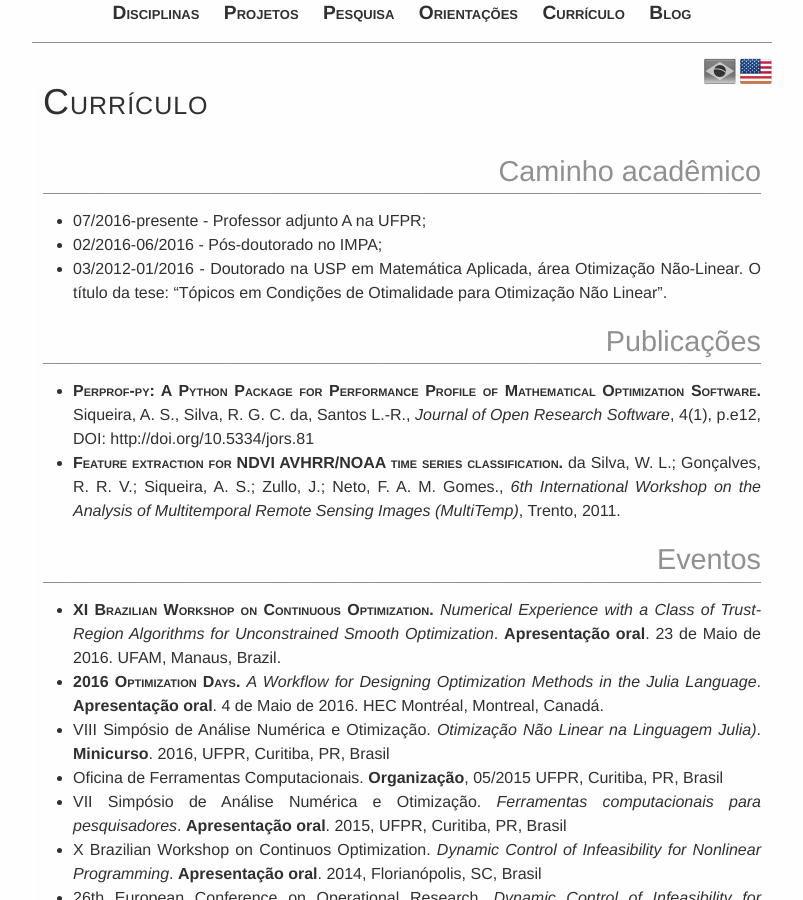
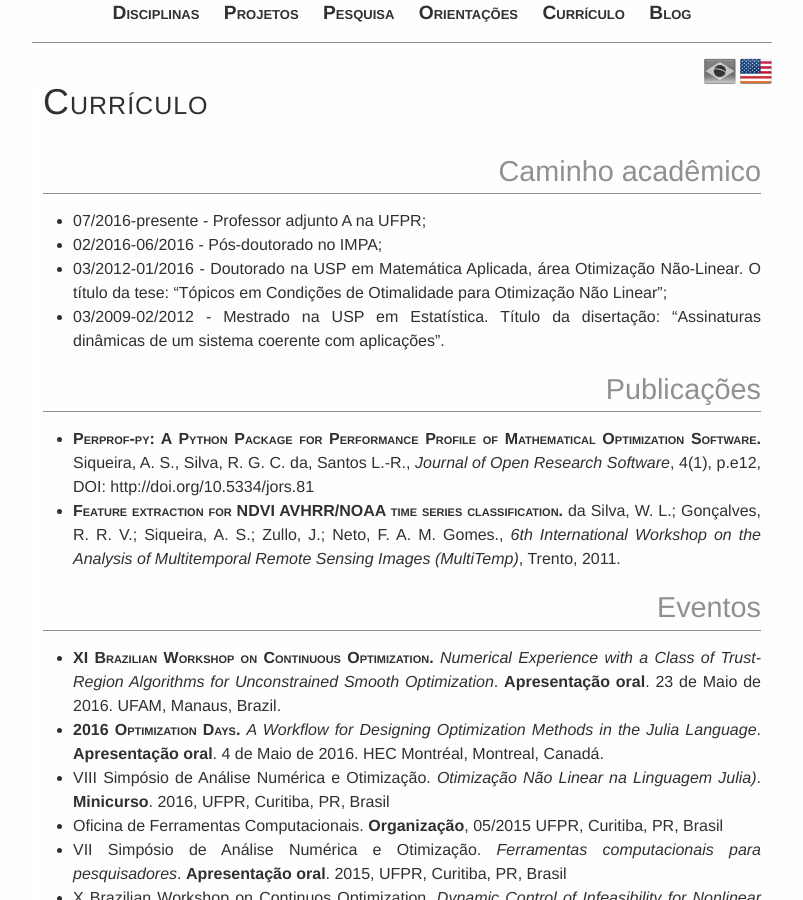
Before and after one commit to abelsiqueira/abelsiqueira.github.io-old, a Jekyll site: the page built from curriculum.br.md, in a window 1280 px wide and 900 px high, scrolled down 319 px. Shown: the whole window, without its empty margins (238-1041 px from the left). Built offline with Jekyll 4.4.1, drawn with Linux system fonts in a browser that asks for light colours.

Commit message:
Update curriculum.br.md

```diff
--- a/curriculum.br.md
+++ b/curriculum.br.md
@@ -13,7 +13,9 @@ permalink:  /br/curriculum/
   - 02/2016-06/2016 - Pós-doutorado no IMPA;
   - 03/2012-01/2016 - Doutorado na USP em Matemática Aplicada,
     área Otimização Não-Linear. O título da tese:
-    "Tópicos em Condições de Otimalidade para Otimização Não Linear".
+    "Tópicos em Condições de Otimalidade para Otimização Não Linear";
+  - 03/2009-02/2012 - Mestrado na USP em Estatística. Título da disertação:
+    "Assinaturas dinâmicas de um sistema coerente com aplicações".
 
 # Publicações
 
```
